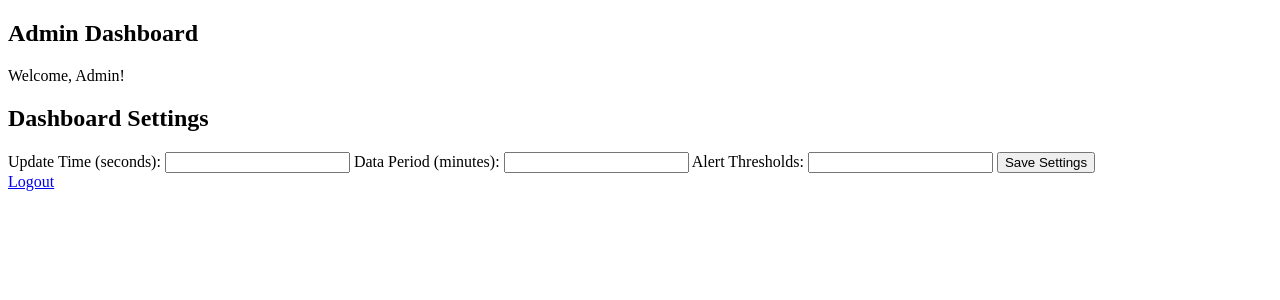
After one commit to BenVengerik/Flask_project, a Flask app: page /admin in a window 1280 px wide. The commit adds this page. Shown: the top 300 px of the page. Run offline with Flask 3, Linux system fonts and the light colour scheme; the visitor is signed in with stand-in values (Sample User, id 1).

Commit message:
Added admin log in and dashboard to control live dash

```diff
--- a/server.py
+++ b/server.py
@@ -1,9 +1,25 @@
-from flask import Flask, request, render_template, send_file
+from flask import Flask, request, render_template, send_file, redirect, url_for, session
 from waitress import serve
 from plotter import generate_plot
+import json
 
 # Initialize the Flask application
 app = Flask(__name__)
+
+app.secret_key = "secret_key"  # Enable session data
+
+SETTINGS_FILE = "settings.json"
+
+# Load settings from file on startup
+try:
+    with open(SETTINGS_FILE, "r") as f:
+        settings = json.load(f)
+except (FileNotFoundError, json.JSONDecodeError):
+    settings = {
+        "update_time": 3,
+        "data_period": 30,
+        "alert_thresholds": "placeholder"
+    }
 
 # Define the route for the home page
 @app.route('/', methods=["GET", "POST"])
@@ -13,6 +29,79 @@ def index():
     Renders the index.html template.
     """
     return render_template('index.html')
+
+@app.route('/admin/login', methods=["GET", "POST"])
+def admin_login():
+    if request.method == "POST":
+        username = request.form["username"]
+        password = request.form["password"]
+
+        if username == "admin" and password == "password":  # Change these later!
+            session["admin_logged_in"] = True
+            return redirect(url_for("admin_dashboard"))
+        else:
+            return "Invalid credentials", 401
+
+    return render_template("admin_login.html")
+
+@app.route('/admin/logout')
+def admin_logout():
+    session.pop("admin_logged_in", None)
+    return redirect(url_for("admin_login"))
+
+@app.route('/admin', methods=["GET", "POST"])
+def admin_dashboard():
+    if not session.get("admin_logged_in"):
+        return redirect(url_for("admin_login"))
+
+    if request.method == "POST":
+        try:
+            update_time = request.form["update_time"]
+            data_period = request.form["data_period"]
+            alert_thresholds = request.form["alert_thresholds"]
+
+            if not update_time or not data_period:
+                return "Update time and data period are required.", 400
+
+            settings["update_time"] = int(update_time)
+            settings["data_period"] = int(data_period)
+            settings["alert_thresholds"] = alert_thresholds
+
+            # Save settings to file
+            with open(SETTINGS_FILE, "w") as f:
+                json.dump(settings, f)
+
+            return redirect(url_for("admin_dashboard"))
+        except ValueError:
+            return "Invalid input. Please enter valid numbers for update time and data period.", 400
+
+    return render_template("admin_dashboard.html", settings=settings)
+
+@app.route('/dashboard')
+def dashboard():
+    """
+    Renders the dashboard.html template.
+    """
+
+    with open(SETTINGS_FILE, "r") as f:
+        settings = json.load(f)
+
+    return render_template("dashboard.html", settings=settings)
+
+@app.route("/plot/<data_type>")
+def live_plot(data_type):
+    """
+    Generates a live plot for a specific data type.
+    """
+    from datetime import datetime, timedelta
+    end_time = datetime.now()
+    start_time = end_time - timedelta(minutes=settings["data_period"])
+
+    img = generate_plot(start_time.strftime("%Y-%m-%d %H:%M:%S"),
+                        end_time.strftime("%Y-%m-%d %H:%M:%S"),
+                        [data_type])
+
+    return send_file(img, mimetype="image/png")
 
 @app.route("/range", methods=["GET","POST"])
 def range():
@@ -49,29 +138,6 @@ def plot():
     return send_file(img, mimetype="image/png")
 
 
-@app.route('/dashboard')
-def dashboard():
-    """
-    Renders the dashboard.html template.
-    """
-    return render_template('dashboard.html')
-
-@app.route("/plot/<data_type>")
-def live_plot(data_type):
-    """
-    Generates a live plot for a specific data type.
-    """
-    from datetime import datetime, timedelta
-    end_time = datetime.now()
-    start_time = end_time - timedelta(hours=0.1)  # Show the last 0.1 hour(s) of data
-
-    img = generate_plot(start_time.strftime("%Y-%m-%d %H:%M:%S"),
-                        end_time.strftime("%Y-%m-%d %H:%M:%S"),
-                        [data_type])
-
-    return send_file(img, mimetype="image/png")
-
-
 # Run the application using the Waitress server
 if __name__ == '__main__':
     serve(app, host='0.0.0.0', port=8000)
--- /dev/null
+++ b/settings.json
@@ -0,0 +1 @@
+{"update_time": 3, "data_period": 10, "alert_thresholds": " "}
--- /dev/null
+++ b/templates/admin_dashboard.html
@@ -0,0 +1,26 @@
+<!DOCTYPE html>
+<html lang="en">
+<head>
+    <meta charset="UTF-8">
+    <meta name="viewport" content="width=device-width, initial-scale=1.0">
+    <title>Admin Dashboard</title>
+</head>
+<body>
+    <h2>Admin Dashboard</h2>
+    <p>Welcome, Admin!</p>
+    <h2>Dashboard Settings</h2>
+    <form method="POST" action="/admin">
+        <label for="update_time">Update Time (seconds):</label>
+        <input type="number" id="update_time" name="update_time" required>
+
+        <label for="data_period">Data Period (minutes):</label>
+        <input type="number" id="data_period" name="data_period" required>
+
+        <label for="alert_thresholds">Alert Thresholds:</label>
+        <input type="text" id="alert_thresholds" name="alert_thresholds" required>
+
+        <button type="submit">Save Settings</button>
+    </form>
+    <a href="{{ url_for('admin_logout') }}">Logout</a>
+</body>
+</html>
--- a/templates/dashboard.html
+++ b/templates/dashboard.html
@@ -12,7 +12,9 @@
             document.getElementById('dht-hum-plot').src = "/plot/DHT_hum?" + new Date().getTime();
         }
 
-        setInterval(updateGraphs, 3000); // Update every 3 seconds
+        var updateTime = {{ settings['update_time'] }};
+
+        setInterval(updateGraphs, updateTime*100); // Time in seconds
     </script>
 </head>
 <body>
--- a/templates/index.html
+++ b/templates/index.html
@@ -12,6 +12,8 @@
 <body>
 
     <h1>Home</h1>
+    <a href="/admin">Admin Dashboard</a>
+    <br>
     <a href="/dashboard">Live Dashboard</a>
     <a href="/range">Time Ranges</a>
 
```
Also changed, not shown: alerts.py (added, +15 -0 lines), templates/admin_login.html (added, +19 -0 lines).
